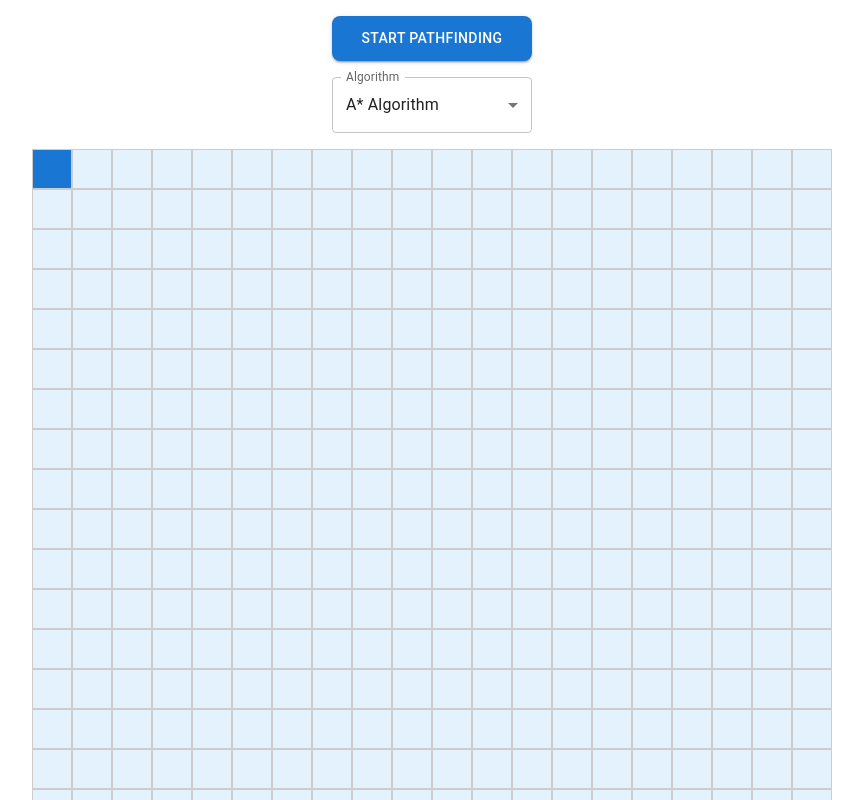
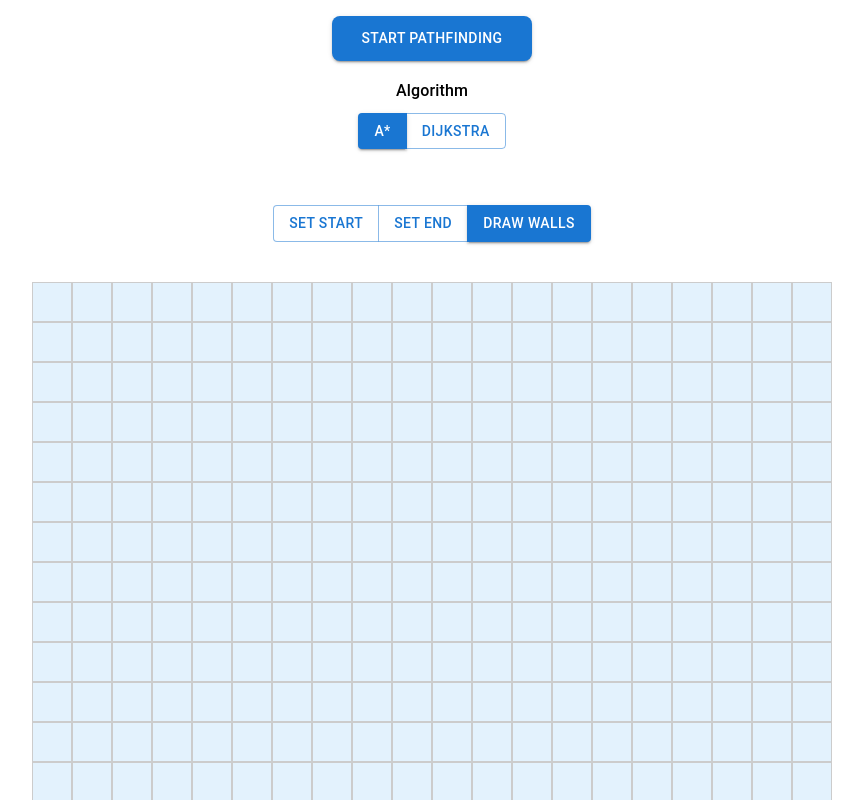
Before and after one commit to kwanlokto/graphing_library, a Next.js app: page / in a window 1280 px wide. Shown: the top 800 px of the page, without its empty margins (208-1071 px from the left). Built offline with nearby package versions, Linux system fonts and the light colour scheme.

Commit message:
use buttongroup instead of dropdown

```diff
--- a/src/constants/grid.ts
+++ b/src/constants/grid.ts
@@ -19,8 +19,7 @@ export const createEmptyGrid = (numRows: number, numCols: number): GridType => {
     }
     grid.push(currentRow);
   }
-  grid[0][0].isStart = true;
-  grid[19][19].isEnd = true;
+
   return grid;
 };
 
--- a/src/ui/AlgorithmSelector.tsx
+++ b/src/ui/AlgorithmSelector.tsx
@@ -1,4 +1,6 @@
-import { FormControl, InputLabel, MenuItem, Select } from "@mui/material";
+"use client";
+
+import { Box, Button, ButtonGroup, Typography } from "@mui/material";
 
 import React from "react";
 
@@ -11,25 +13,26 @@ const AlgorithmSelector: React.FC<AlgorithmSelectorProps> = ({
   algorithm,
   setAlgorithm,
 }) => {
-  const handleAlgorithmChange = (
-    event: React.ChangeEvent<{ value: unknown }>
-  ) => {
-    setAlgorithm(event.target.value as string);
-  };
-
   return (
-    <FormControl fullWidth sx={{ width: 200 }}>
-      <InputLabel id="algorithm-label">Algorithm</InputLabel>
-      <Select
-        labelId="algorithm-label"
-        value={algorithm}
-        label="Algorithm"
-        onChange={handleAlgorithmChange}
-      >
-        <MenuItem value="aStar">A* Algorithm</MenuItem>
-        <MenuItem value="dijkstra">Dijkstra Algorithm</MenuItem>
-      </Select>
-    </FormControl>
+    <Box display="flex" flexDirection="column" alignItems="center" gap={1}>
+      <Typography variant="subtitle1" fontWeight={500}>
+        Algorithm
+      </Typography>
+      <ButtonGroup sx={{ mb: 1 }}>
+        <Button
+          variant={algorithm === "aStar" ? "contained" : "outlined"}
+          onClick={() => setAlgorithm("aStar")}
+        >
+          A*
+        </Button>
+        <Button
+          variant={algorithm === "dijkstra" ? "contained" : "outlined"}
+          onClick={() => setAlgorithm("dijkstra")}
+        >
+          Dijkstra
+        </Button>
+      </ButtonGroup>
+    </Box>
   );
 };
 
--- a/src/ui/Grid.tsx
+++ b/src/ui/Grid.tsx
@@ -1,7 +1,6 @@
+import { Box, Button, ButtonGroup } from "@mui/material";
 import { Coordinate, GridType } from "@/constants/grid";
 import React, { useState } from "react";
-
-import { Box } from "@mui/material";
 
 interface GridProps {
   grid: GridType;
@@ -11,17 +10,72 @@ interface GridProps {
 }
 const Grid = ({ grid, setGrid, setStart, setEnd }: GridProps) => {
   const [isMouseDown, setIsMouseDown] = useState(false);
+  const [editMode, setEditMode] = useState<"start" | "end" | "wall">("wall");
 
   const handleMouseDown = (row: number, col: number) => {
-    const newGrid = [...grid];
-    if (newGrid[row][col].isStart || newGrid[row][col].isEnd) return;
+    const newGrid = grid.map((row) =>
+      row.map((cell) => ({ ...cell, isStart: cell.isStart, isEnd: cell.isEnd }))
+    );
 
-    newGrid[row][col].isWall = !newGrid[row][col].isWall;
+    const cell = newGrid[row][col];
+
+    if (editMode === "start") {
+      // Remove old start
+      for (let r = 0; r < newGrid.length; r++) {
+        for (let c = 0; c < newGrid[r].length; c++) {
+          newGrid[r][c].isStart = false;
+        }
+      }
+      cell.isStart = true;
+      setStart({ row, col });
+    } else if (editMode === "end") {
+      // Remove old end
+      for (let r = 0; r < newGrid.length; r++) {
+        for (let c = 0; c < newGrid[r].length; c++) {
+          newGrid[r][c].isEnd = false;
+        }
+      }
+      cell.isEnd = true;
+      setEnd({ row, col });
+    } else if (editMode === "wall" && !cell.isStart && !cell.isEnd) {
+      cell.isWall = !cell.isWall;
+    }
+
     setGrid(newGrid);
     setIsMouseDown(true);
   };
 
   return (
+    <Box
+      sx={{
+        display: "flex",
+        flexDirection: "column",
+        alignItems: "center",
+        justifyContent: "center",
+        padding: 4,
+        gap: 3,
+      }}
+    >
+      <ButtonGroup sx={{ mb: 2 }}>
+        <Button
+          variant={editMode === "start" ? "contained" : "outlined"}
+          onClick={() => setEditMode("start")}
+        >
+          Set Start
+        </Button>
+        <Button
+          variant={editMode === "end" ? "contained" : "outlined"}
+          onClick={() => setEditMode("end")}
+        >
+          Set End
+        </Button>
+        <Button
+          variant={editMode === "wall" ? "contained" : "outlined"}
+          onClick={() => setEditMode("wall")}
+        >
+          Draw Walls
+        </Button>
+      </ButtonGroup>
       <Box
         sx={{
           display: "grid",
@@ -63,6 +117,7 @@ const Grid = ({ grid, setGrid, setStart, setEnd }: GridProps) => {
           ))
         )}
       </Box>
+    </Box>
   );
 };
 
```
Lines whose indentation alone changed are shown as unchanged.
